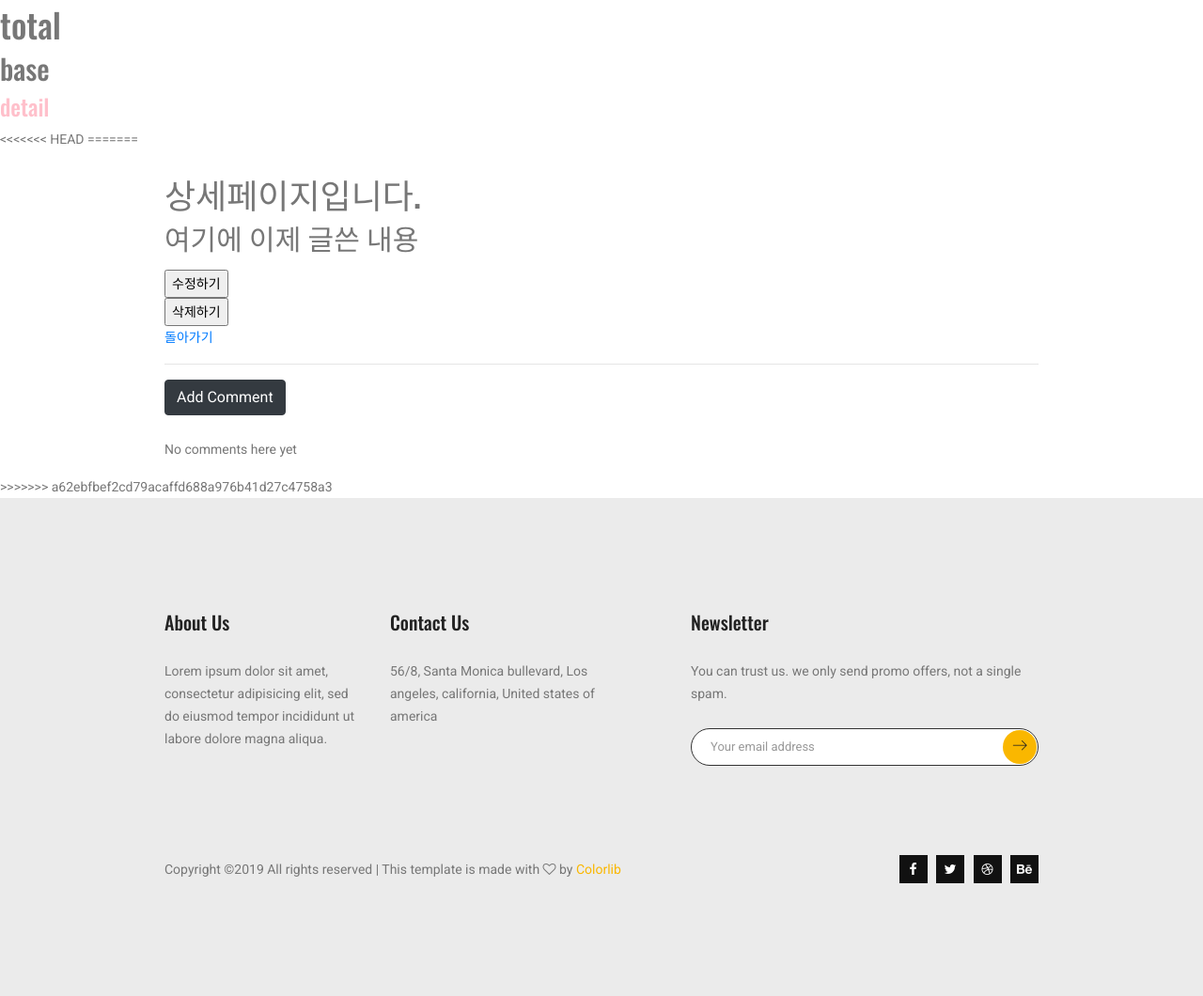
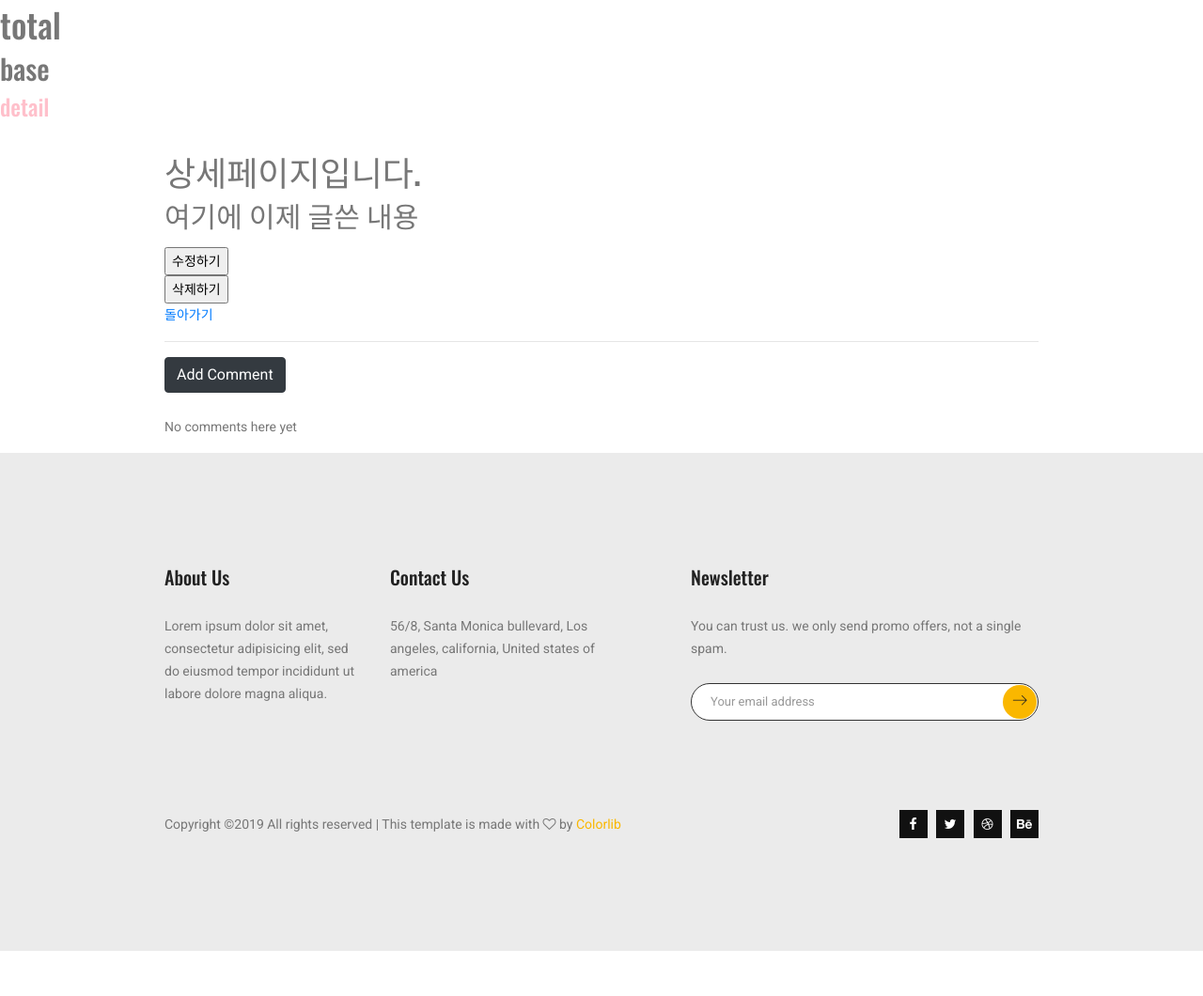
Before and after one commit to ckhe1215/meramera, a Django app: template mainapp/templates/detail.html in a window 1280 px wide. Shown: the part 142-1202 px from the top of the page at 94% size. After the commit the page ends 1154 px from the top, so only its background shows below. Run offline with Django 3.2, Linux system fonts and the light colour scheme; the template is opened without the code that fills it, so the values that code supplies are empty; some libraries are stand-ins or nearby versions.

```diff
--- a/mainapp/templates/detail.html
+++ b/mainapp/templates/detail.html
@@ -8,8 +8,6 @@
 <h2>base</h2>
 <h3>detail</h3>
 
-<<<<<<< HEAD
-=======
 
 <div class="container">
     <br>
@@ -56,5 +54,4 @@
 </div>
 
 
->>>>>>> a62ebfbef2cd79acaffd688a976b41d27c4758a3
 {% endblock %}
```
